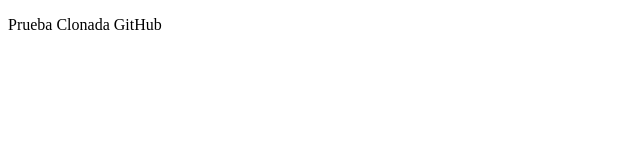
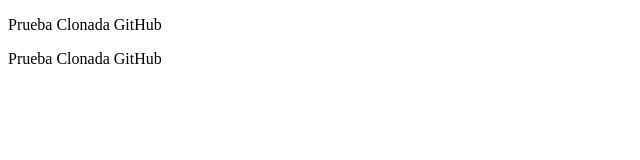
Before and after one commit to Sebastian-Alejandro-R/Prueba, a plain HTML site: page index.html in a window 1280 px wide. Shown: the whole page, without its empty margins (0-640 px from the left). Drawn offline with Linux system fonts and the light colour scheme.

Commit message:
Update index.html

```diff
--- a/index.html
+++ b/index.html
@@ -8,6 +8,7 @@
 </head>
 <body>
     <p>Prueba Clonada GitHub</p>
+     <p>Prueba Clonada GitHub</p>
 
 </body>
 </html>
```
